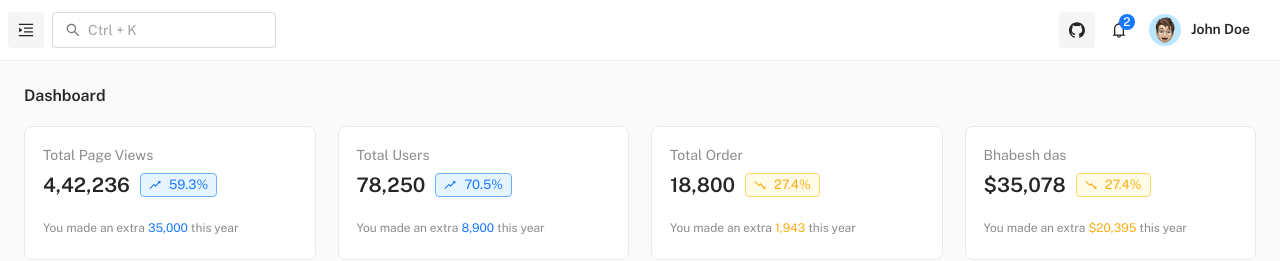
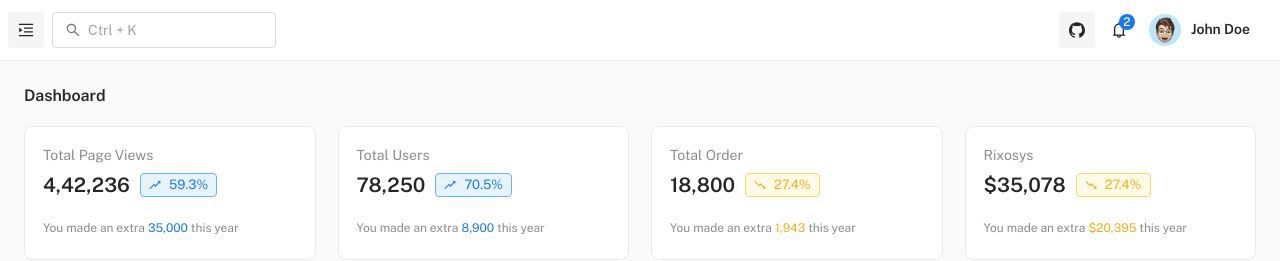
Before and after one commit to tapanrixosys/lexforis-fronted, a React (Vite) app in the folder lexforis/: page /free/dashboard/default in a window 1280 px wide. Shown: the top 261 px of the page. Built offline with nearby package versions, Linux system fonts and the light colour scheme.

Commit message:
my author chnage to check

```diff
--- a/lexforis/src/pages/dashboard/index.jsx
+++ b/lexforis/src/pages/dashboard/index.jsx
@@ -66,7 +66,7 @@ export default function DashboardDefault() {
         <AnalyticEcommerce title="Total Order" count="18,800" percentage={27.4} isLoss color="warning" extra="1,943" />
       </Grid>
       <Grid item xs={12} sm={6} md={4} lg={3}>
-        <AnalyticEcommerce title="Bhabesh das " count="$35,078" percentage={27.4} isLoss color="warning" extra="$20,395" />
+        <AnalyticEcommerce title="Rixosys " count="$35,078" percentage={27.4} isLoss color="warning" extra="$20,395" />
       </Grid>
 
       <Grid item md={8} sx={{ display: { sm: 'none', md: 'block', lg: 'none' } }} />
```
